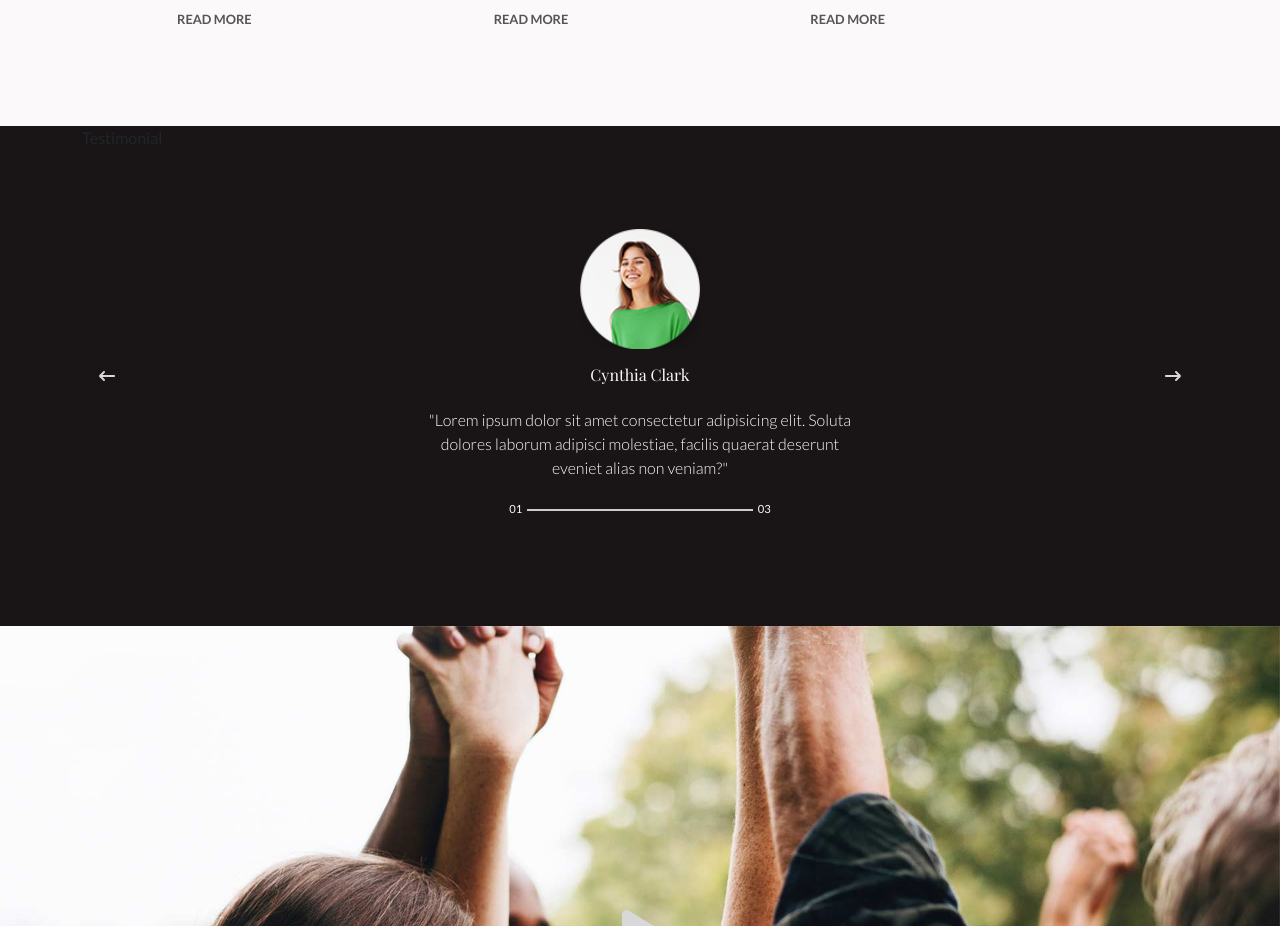
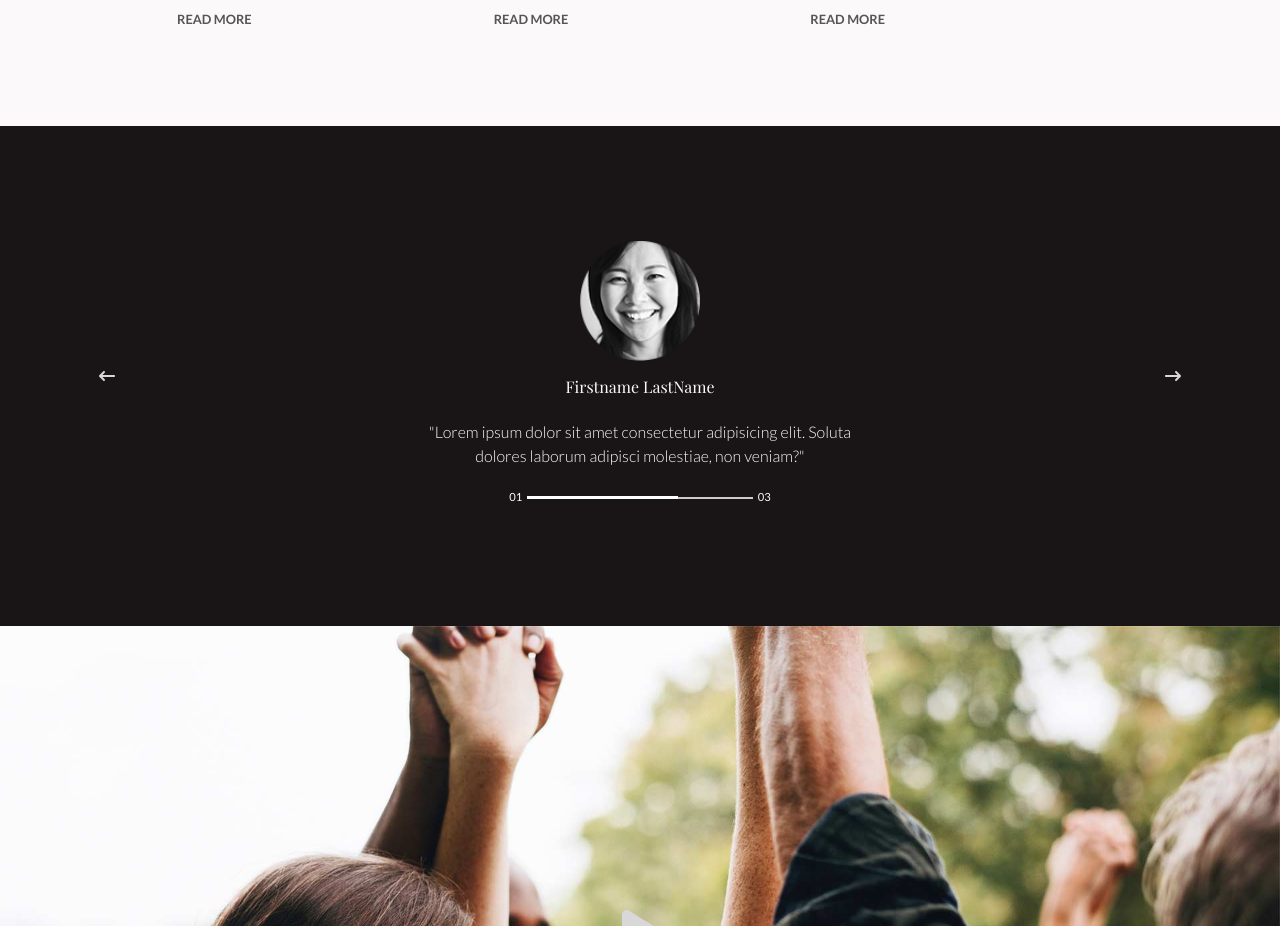
Before and after one commit to Roberto-Larivera/proj-html-vuejs, a Vue app: page / in a window 1280 px wide. Shown: the part 3600-4526 px from the top of the page. Built offline with nearby package versions, Linux system fonts and the light colour scheme.

Commit message:
Aggiunta funzione indicatore + mod MainSectionTestimonials

```diff
--- a/src/components/Main/MainSectionTestimonials.vue
+++ b/src/components/Main/MainSectionTestimonials.vue
@@ -27,7 +27,54 @@ export default {
           src: 'h3-img-08.png',
           status: false
         },
-      ]
+      ],
+      autoPlay: null,
+      mainTestimonialsCurrent: 0,
+    }
+  },
+  methods: {
+    getImagePath(imgPath) {
+      return new URL(imgPath, import.meta.url).href;
+    },
+    nextClick() {
+      if (this.mainTestimonialsCurrent == (this.mainTestimonialsList.length - 1)) {
+        this.mainTestimonialsCurrent = 0;
+      } else {
+        this.mainTestimonialsCurrent++;
+      }
+    },
+
+    prevClick() {
+      if (this.mainTestimonialsCurrent == 0) {
+        this.mainTestimonialsCurrent = (this.mainTestimonialsList.length - 1)
+      } else {
+        this.mainTestimonialsCurrent--;
+      }
+    },
+    hoverStop() {
+      //console.log('SONO IN HOVER');
+      clearInterval(this.autoPlay);
+      this.autoPlay = null;
+    },
+    hoverPlay() {
+      //console.log('SONO FUORI HOVER');
+      this.startAutoPlay();
+    },
+    startAutoPlay() {
+      this.autoPlay = setInterval(this.nextClick, 3000);
+    },
+
+  },
+  mounted() {
+    this.startAutoPlay()
+  },
+  computed:{
+    getPercentage(){
+      let iFrame = 100 / this.mainTestimonialsList.length
+      let duble = (iFrame) * this.mainTestimonialsCurrent
+      duble = iFrame + duble
+      console.log(duble)
+      return duble
     }
   }
 
@@ -35,17 +82,12 @@ export default {
 </script>
 
 <template>
-  <div class="bg_plug">
-    <div class="container h-100 position-relative">
-      <div class="text_bg w-100 h-100 position-absolute">
-        <div class="h-100 w-100">
-          Testimonial
-        </div>
-      </div>
+  <div class="bg_plug" >
+    <div class="container h-100">
       <div class="w-100 h-100 py-5">
-        <div class="row h-100">
+        <div class="row h-100" @mouseenter="hoverStop()" @mouseleave="hoverPlay()">
           <div class="col d-flex align-items-center justify-content-start h-100">
-            <button class="btn rounded-circle">
+            <button class="btn rounded-circle" @click="prevClick()">
               <font-awesome-icon icon="fa-solid fa-arrow-left-long" />
             </button>
 
@@ -55,9 +97,9 @@ export default {
             <div class="row h-100">
               <div class="col-6 offset-3 d-flex flex-column justify-content-center align-items-center h-100">
 
-                <template v-for="element in mainTestimonialsList">
+                <template v-for="element, index in mainTestimonialsList">
 
-                  <MainSpyScTestimonial v-if="element.status" :src="element.src" :name="element.name"
+                  <MainSpyScTestimonial v-if="index == mainTestimonialsCurrent" :src="element.src" :name="element.name"
                     :comment="element.comment" />
 
 
@@ -67,7 +109,7 @@ export default {
                     01
                   </span>
                   <div class="bar-live w-50 position-relative">
-                    <!-- <div class="bar-active position-absolute" :style="`width: ${percentage}%`"></div> -->
+                    <div class="bar-active position-absolute" :style="`width: ${getPercentage}%`"></div>
 
                     <div class="bar-border"></div>
 
@@ -81,7 +123,7 @@ export default {
 
           </div>
           <div class="col d-flex align-items-center justify-content-end h-100">
-            <button class="btn rounded-circle">
+            <button class="btn rounded-circle" @click="nextClick()">
               <font-awesome-icon icon="fa-solid fa-arrow-right-long" />
             </button>
 
```
Also changed, not shown: src/store.js (+5 -4 lines).
